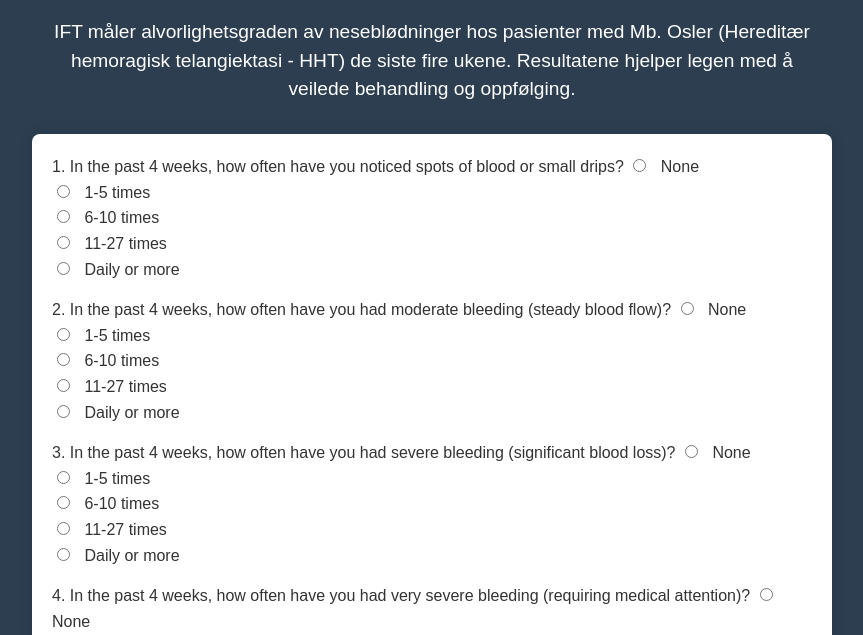
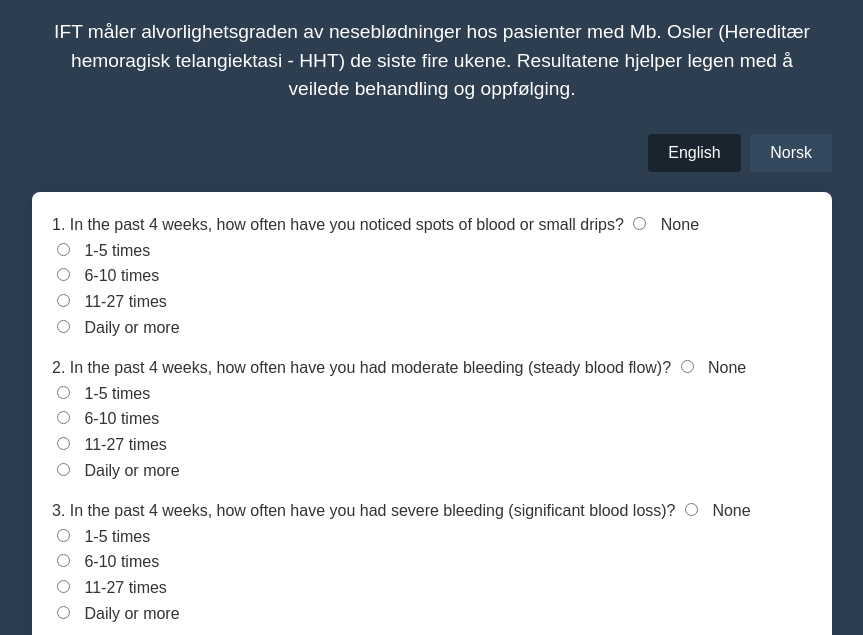
Before and after one commit to OJ-Blue/Osler-HHT, a plain HTML site: page index.html in a window 1280 px wide. Shown: the part 138-773 px from the top of the page, without its empty margins (208-1071 px from the left). Drawn offline with Linux system fonts and the light colour scheme.

Commit message:
Update index.html

```diff
--- a/index.html
+++ b/index.html
@@ -35,12 +35,37 @@
             margin-bottom: 20px;
         }
 
-        form, .result, #scale-container {
+        .language-switch {
+            text-align: right;
+            margin-bottom: 20px;
+        }
+
+        .language-switch button {
+            background-color: #34495e;
+            color: white;
+            border: none;
+            padding: 10px 20px;
+            cursor: pointer;
+            margin-left: 5px;
+            border-radius: 4px;
+            font-size: 1em;
+            transition: background-color 0.3s ease;
+        }
+
+        .language-switch button.active {
+            background-color: #1a242f;
+        }
+
+        .language-switch button:hover {
+            background-color: #2c3e50;
+        }
+
+        form {
             background-color: #ffffff;
             padding: 20px;
             border-radius: 8px;
             box-shadow: 0px 0px 15px rgba(0, 0, 0, 0.1);
-            margin-bottom: 20px;
+            margin-bottom: 0px; /* For å sikre sammenhengende bakgrunn */
         }
 
         .option-group {
@@ -64,11 +89,20 @@
             font-size: 1.2em;
         }
 
+        /* Resultatvisningen med hvit bakgrunn */
+        .result, #scale-container {
+            background-color: #ffffff;
+            padding: 20px;
+            border-radius: 0px 0px 8px 8px; /* Forlenger den hvite bakgrunnen som en del av skjemaet */
+            box-shadow: 0px 0px 15px rgba(0, 0, 0, 0.1);
+            margin-top: 0; /* Fjerner margin for å koble alt sammen */
+            display: none;
+        }
+
         .result {
             text-align: center;
             font-size: 1.8em;
             color: #333;
-            display: none; /* Hide until score is calculated */
         }
 
         /* Tekstfarging basert på poengsummen */
@@ -166,6 +200,12 @@
         IFT måler alvorlighetsgraden av neseblødninger hos pasienter med Mb. Osler (Hereditær hemoragisk telangiektasi - HHT) de siste fire ukene. Resultatene hjelper legen med å veilede behandling og oppfølging.
     </div>
 
+    <!-- Språkomkobling -->
+    <div class="language-switch">
+        <button id="english" class="active">English</button>
+        <button id="norwegian">Norsk</button>
+    </div>
+
     <form id="epistaxisForm">
         <!-- Spørsmål 1 -->
         <div class="option-group">
```
